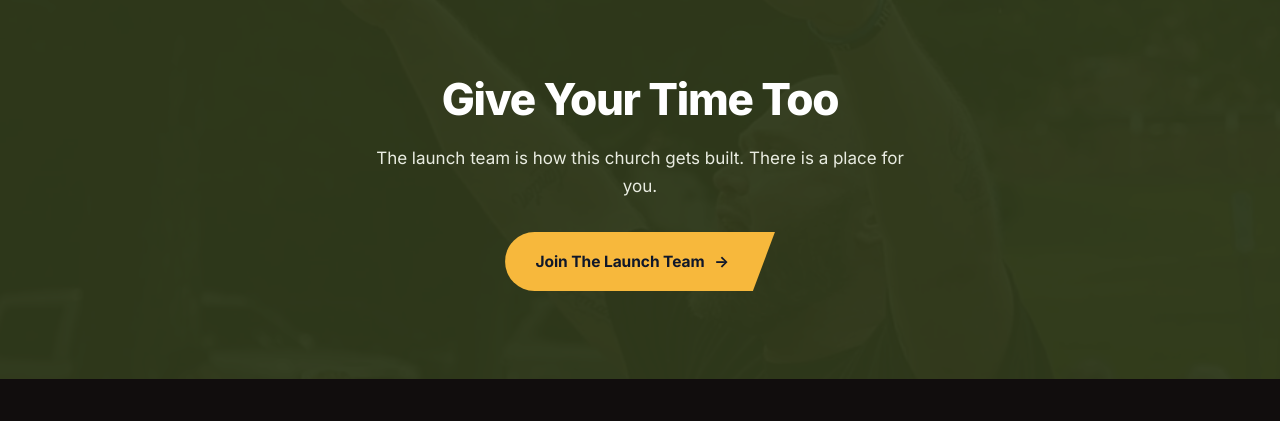
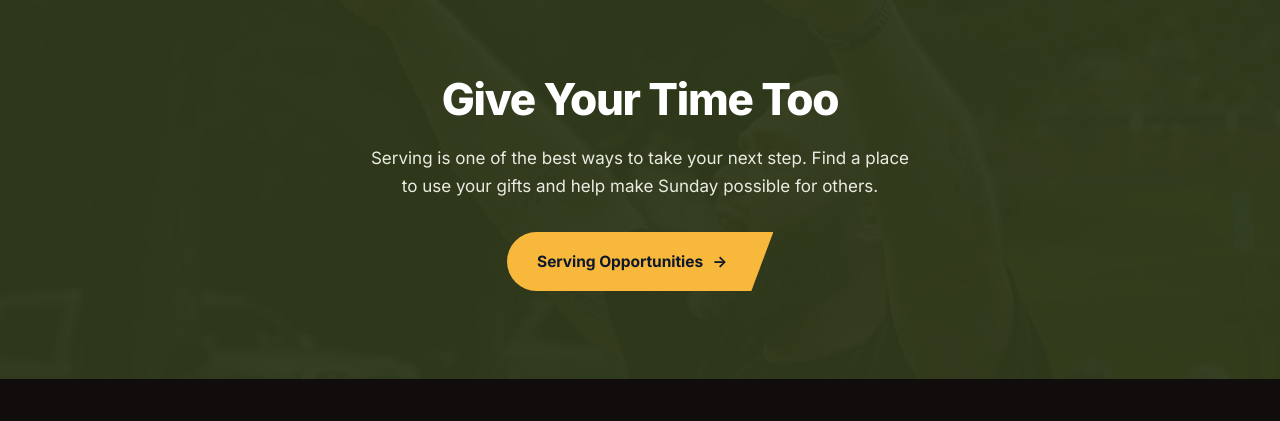
Before and after one commit to isaach3lms/journey-church, a website: page give/index.html in a window 1280 px wide. Shown: the part 1282-1703 px from the top of the page. Drawn offline with Linux system fonts and the light colour scheme.

Commit message:
Update serving callout on giving page

```diff
--- a/give/index.html
+++ b/give/index.html
@@ -112,8 +112,8 @@
     <img class="cta__bg" src="/assets/img/worship-raised.webp" alt="" loading="lazy" width="900" height="1347">
     <div class="wrap">
       <h2 class="h-sec">Give Your Time Too</h2>
-      <p>The launch team is how this church gets built. There is a place for you.</p>
-      <div class="btns"><a class="btn" href="/serve-with-us/">Join The Launch Team <span class="arw" aria-hidden="true">&rarr;</span></a></div>
+      <p>Serving is one of the best ways to take your next step. Find a place to use your gifts and help make Sunday possible for others.</p>
+      <div class="btns"><a class="btn" href="/serve-with-us/">Serving Opportunities <span class="arw" aria-hidden="true">&rarr;</span></a></div>
     </div>
   </section>
 </main>
```
